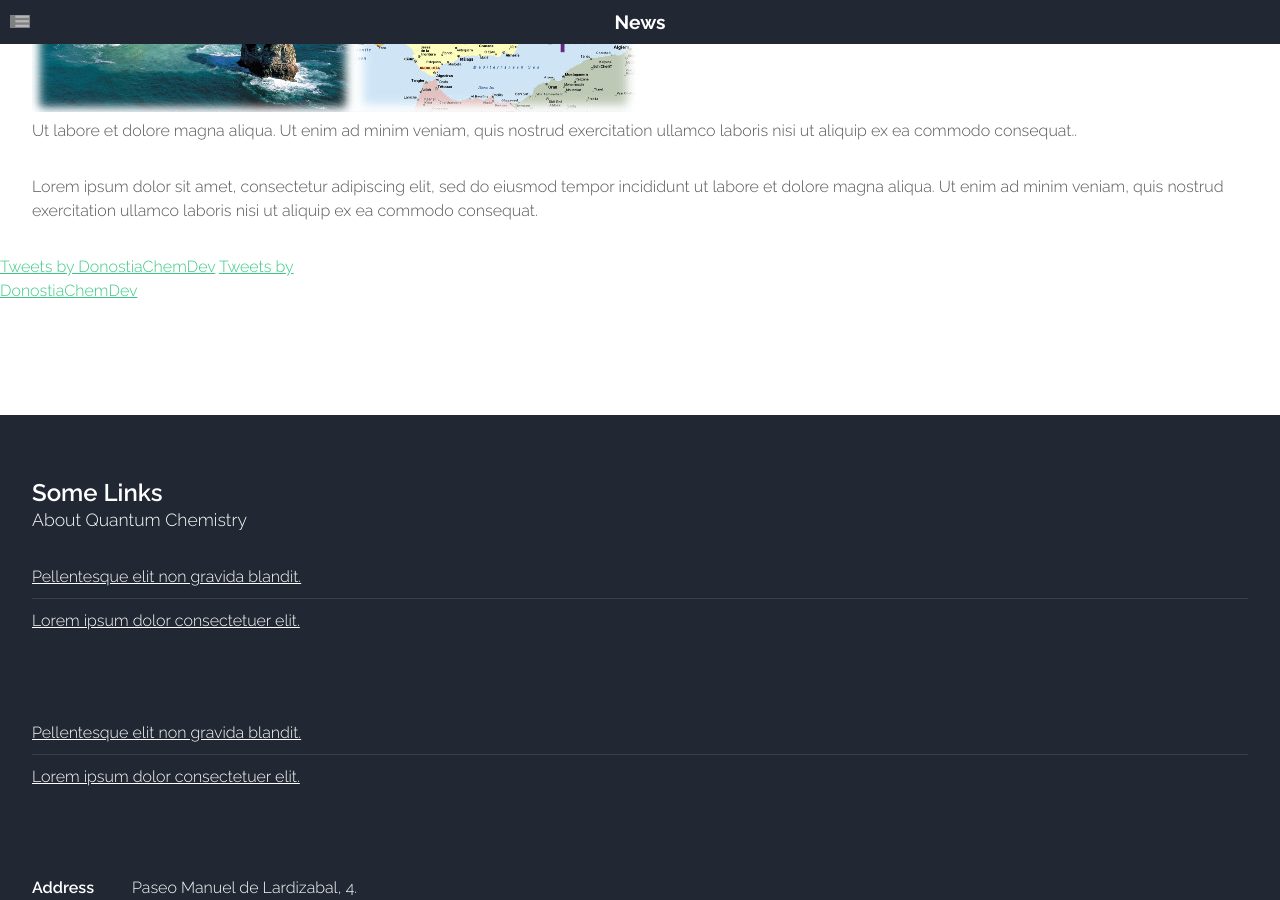
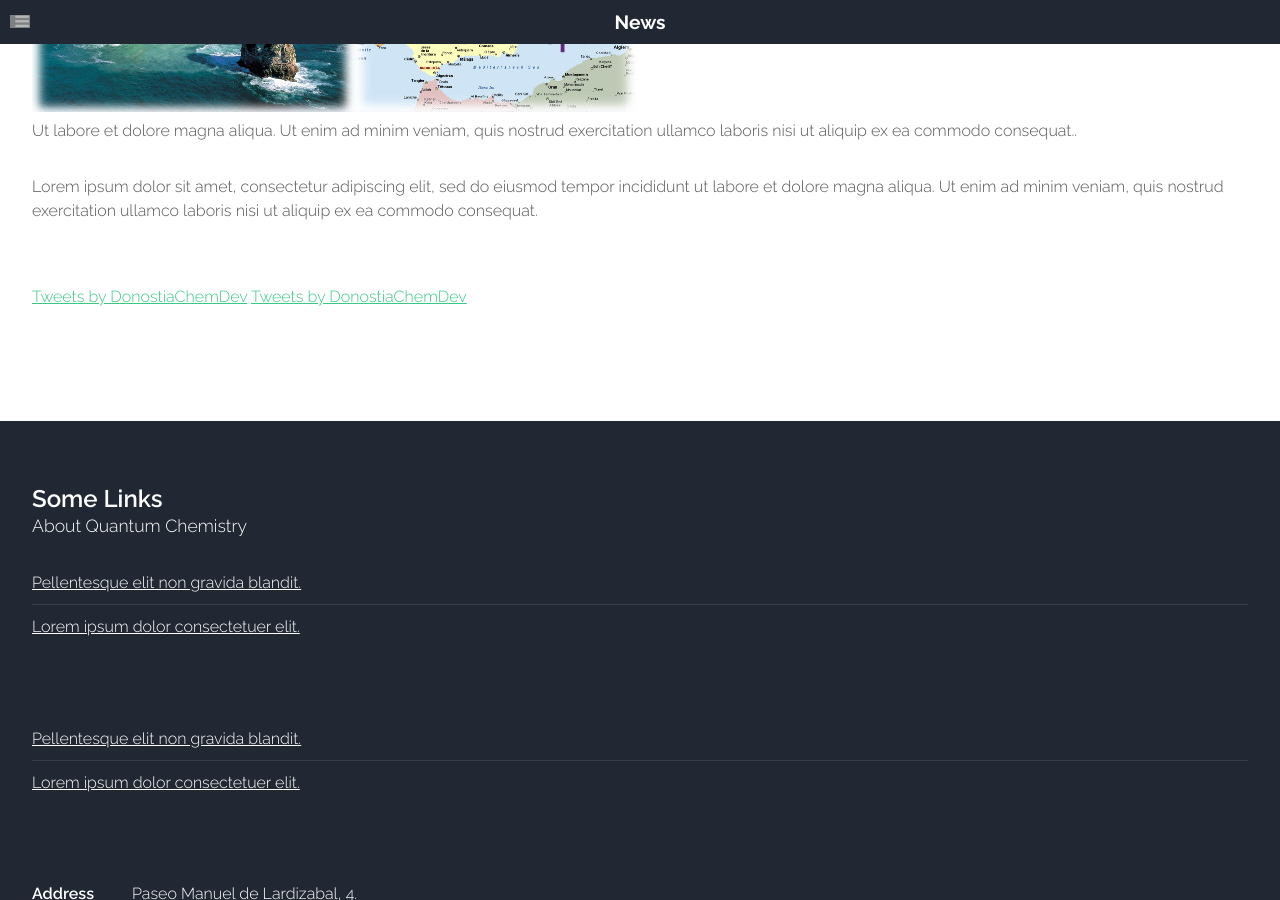
Before and after one commit to old-jekyll-templates/Horizons-Jekyll-Theme, a Jekyll site: the page built from blog/index.html, in a window 1280 px wide and 900 px high, scrolled down 2345 px. Built offline with Jekyll 4.4.1, drawn with Linux system fonts in a browser that asks for light colours; comment, search, counter and statistics services are not loaded; grey boxes are pictures that could not be loaded.

Commit message:
Update index.html

```diff
--- a/blog/index.html
+++ b/blog/index.html
@@ -29,7 +29,7 @@ layout: main
 				<!-- </div> -->
 			</section>
 		</div>
+	     {% include sidebar.html %}
 	</div>
     </div>
-    {% include sidebar.html %}
 </div>
```
